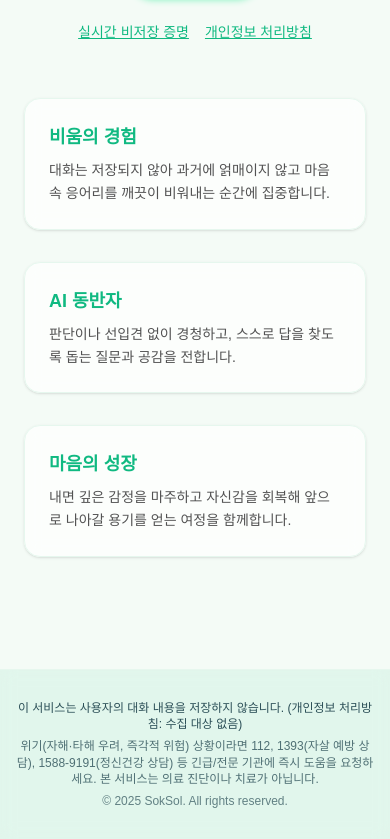
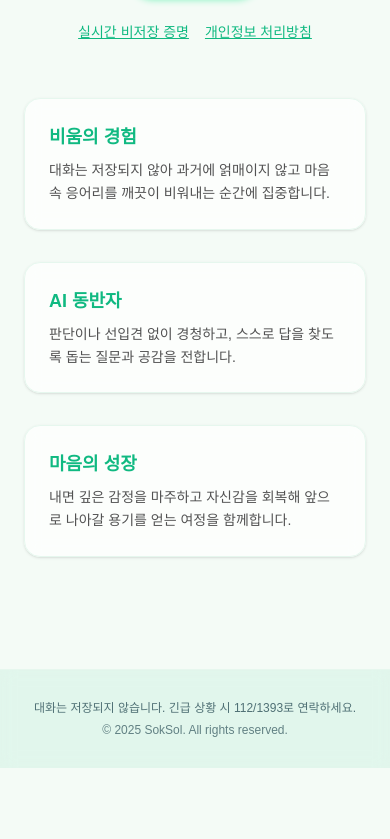
Before and after one commit to rakaso598/soksol, a Next.js app: page / in a window 390 px wide. Shown: the part 451-1290 px from the top of the page. After the commit the page ends 1219 px from the top, so only its background shows below. Built offline with nearby package versions, Linux system fonts and the light colour scheme.

Commit message:
feat(footer): add compact mobile-only footer message and hide long footer on small screens

```diff
--- a/src/app/globals.css
+++ b/src/app/globals.css
@@ -196,3 +196,12 @@ html, body {
   }
   .site-footer p { margin: 6px 0; line-height: 1.35; font-size: 12px; }
 }
+
+/* Footer compact/full toggle */
+.footer-compact { display: none; }
+.footer-full { display: block; }
+
+@media (max-width: 520px) {
+  .footer-compact { display: block; font-size: 13px; text-align: center; margin: 6px 0; }
+  .footer-full { display: none; }
+}
--- a/src/app/layout.tsx
+++ b/src/app/layout.tsx
@@ -67,12 +67,19 @@ export default function RootLayout({
 
         <div className="flex-1 flex flex-col">{children}</div>
         <footer className="site-footer text-center text-xs text-[var(--foreground-soft)] py-6 border-t border-[var(--color-border-soft)] mt-12 bg-[rgba(16,185,129,0.08)] backdrop-blur-sm space-y-2">
+          {/* Full footer (desktop/tablet) */}
+          <div className="footer-full">
             <p className="mb-1">
               이 서비스는 사용자의 대화 내용을 저장하지 않습니다. (개인정보 처리방침: 수집 대상 없음)
             </p>
             <p className="text-[11px] leading-relaxed opacity-80">
               위기(자해·타해 우려, 즉각적 위험) 상황이라면 112, 1393(자살 예방 상담), 1588-9191(정신건강 상담) 등 긴급/전문 기관에 즉시 도움을 요청하세요. 본 서비스는 의료 진단이나 치료가 아닙니다.
             </p>
+          </div>
+
+          {/* Compact footer (mobile-only) */}
+          <p className="footer-compact opacity-80">대화는 저장되지 않습니다. 긴급 상황 시 112/1393로 연락하세요.</p>
+
           <p className="opacity-70">© {new Date().getFullYear()} SokSol. All rights reserved.</p>
         </footer>
       </body>
```
Lines whose indentation alone changed are shown as unchanged.
